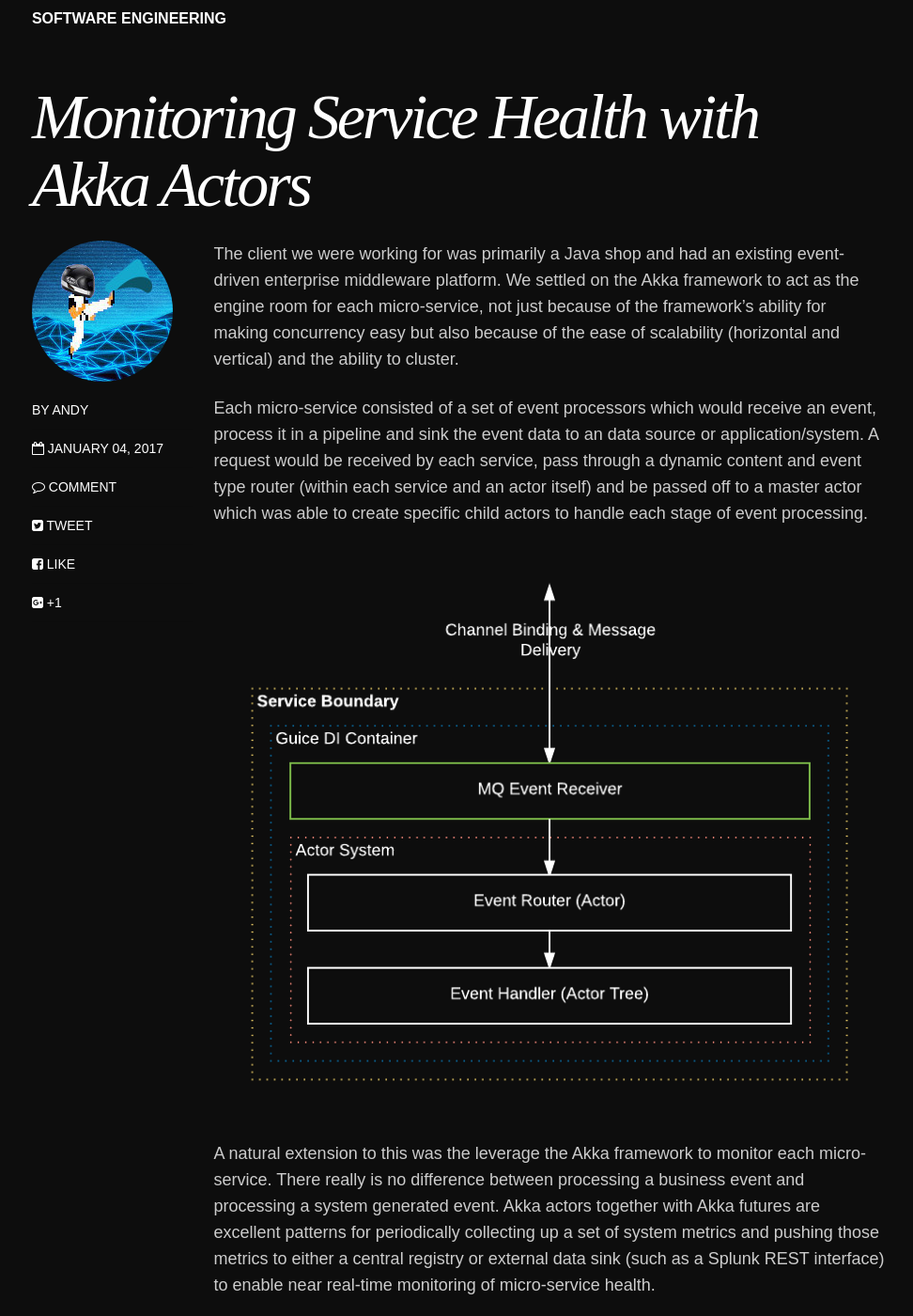
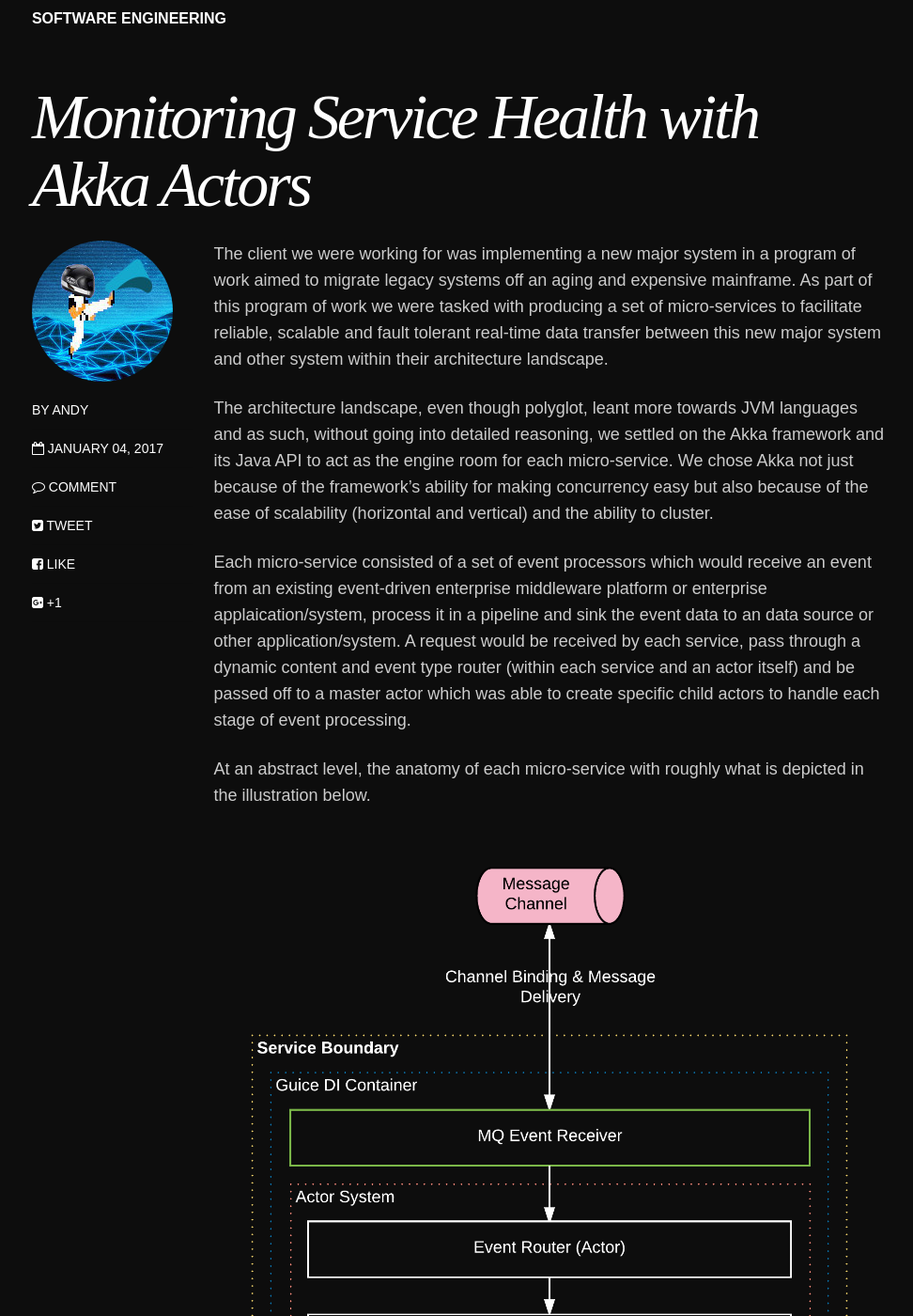
Before and after one commit to brooms/brooms.github.io, a Jekyll site: the page built from _posts/blog/2017-01-04-akka-futures-metrics.md, in a window 1280 px wide and 1400 px high, scrolled down 1137 px. Shown: the whole window at 94% size, without its empty margins (152-1124 px from the left). Built offline with Jekyll 4.4.1, drawn with Linux system fonts in a browser that asks for light colours; nearby versions of some CDN libraries; comment, search, counter and statistics services are not loaded.

Commit message:
Improved the readability of the akka monitoring post

```diff
--- a/_posts/blog/2017-01-04-akka-futures-metrics.md
+++ b/_posts/blog/2017-01-04-akka-futures-metrics.md
@@ -12,9 +12,13 @@ image:
   feature: akka_actors_header.jpg
 ---
 
-The client we were working for was primarily a Java shop and had an existing event-driven enterprise middleware platform. We settled on the Akka framework to act as the engine room for each micro-service, not just because of the framework's ability for making concurrency easy but also because of the ease of scalability (horizontal and vertical) and the ability to cluster.
+The client we were working for was implementing a new major system in a program of work aimed to migrate legacy systems off an aging and expensive mainframe. As part of this program of work we were tasked with producing a set of micro-services to facilitate reliable, scalable and fault tolerant real-time data transfer between this new major system and other system within their architecture landscape.
 
-Each micro-service consisted of a set of event processors which would receive an event, process it in a pipeline and sink the event data to an data source or application/system. A request would be received by each service, pass through a dynamic content and event type router (within each service and an actor itself) and be passed off to a master actor which was able to create specific child actors to handle each stage of event processing.
+The architecture landscape, even though polyglot, leant more towards JVM languages and as such, without going into detailed reasoning, we settled on the Akka framework and its Java API to act as the engine room for each micro-service. We chose Akka not just because of the framework's ability for making concurrency easy but also because of the ease of scalability (horizontal and vertical) and the ability to cluster.
+
+Each micro-service consisted of a set of event processors which would receive an event from an existing event-driven enterprise middleware platform or enterprise applaication/system, process it in a pipeline and sink the event data to an data source or other application/system. A request would be received by each service, pass through a dynamic content and event type router (within each service and an actor itself) and be passed off to a master actor which was able to create specific child actors to handle each stage of event processing.
+
+At an abstract level, the anatomy of each micro-service with roughly what is depicted in the illustration below.
 
 ![alt text](../../images/akka_metrics/Akka_Service.png "Micro-service anatomy")
 
```
Also changed, not shown: images/akka_metrics/Akka_Service.png.
